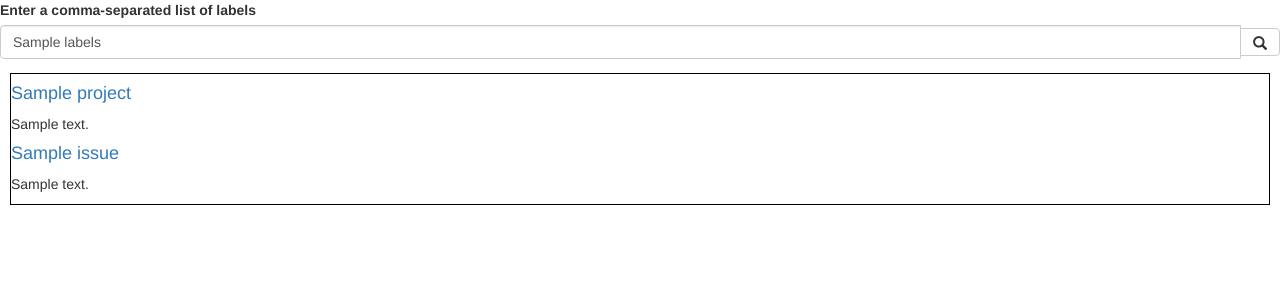
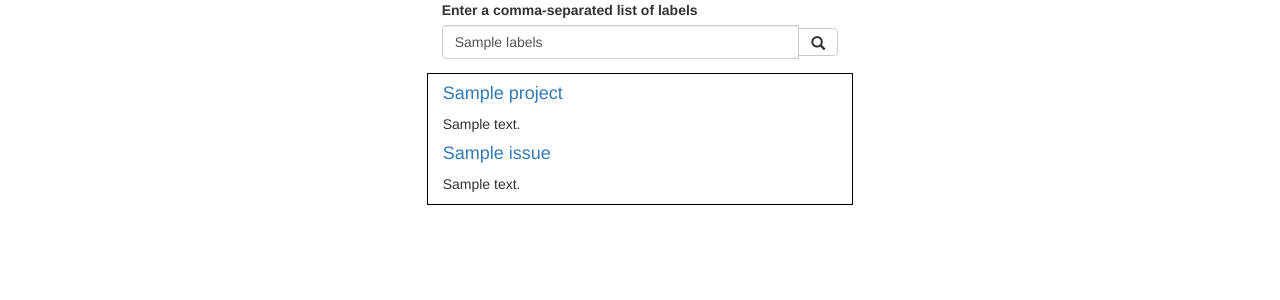
Before and after one commit to codeforamerica/civic-issue-finder, a Flask app: template templates/index.html in a window 1280 px wide. Shown: the top 300 px of the page. Run offline with Flask 2, Linux system fonts and the light colour scheme; the template is opened without the code that fills it: most values are stand-ins (such as "Sample title", 1, 10 or a date in 2020); some libraries are stand-ins or nearby versions.

Commit message:
Added bootstrap to the template

```diff
--- a/static/main.css
+++ b/static/main.css
@@ -1,6 +1,8 @@
 .issue {
   border: 1px solid black;
-  margin-bottom: 10px;
-  margin-right: 10px;
-  margin-left: 10px;
+  margin-bottom: 5px;
 }
+
+.issue p,h4 {
+  overflow: hidden;
+}
--- a/templates/index.html
+++ b/templates/index.html
@@ -5,6 +5,9 @@
   <link rel="stylesheet" type="text/css" href="{{ url_for('static', filename='main.css') }}">
 </head>
 <body>
+  <div class='container-fluid'>
+    <div class='row'>
+      <div class='col-sm-4 col-sm-offset-4'>
         <form class="form" role="search" action='/find' method='POST'>
           <label for='labels'>Enter a comma-separated list of labels</label>
           <div class="input-group">
@@ -18,21 +21,26 @@
               </div>
           </div>
         </form>
+      </div>
+    </div>
     {% if issues %}
+      <div class='row'>
         {% for issue in issues %}
-      <div class='issue'>
+          <div class='col-sm-4 col-sm-offset-4 issue'>
             <a href="{{ issue.project.code_url }}">
               <h4>{{ issue.project.name }}</h4>
             </a>
-        <p>{{ issue.project.description|indent(2, true)|truncate(140) }}</p>
+            <p>{{ issue.project.description|indent(2, true) }}</p>
             <a href="{{ issue.html_url }}">
               <h4>{{ issue.title }}</h4>
             </a>
-        <p>{{ issue.body|indent(2, true)|truncate(140) }}</p>
+            <p>{{ issue.body|indent(2, true) }}</p>
           </div>
         {% endfor %}
+      </div>
     {% else %}
       <h3>No Issues for label.</h3>
     {% endif %}
+  </div>
 </body>
 </html>
```
Lines whose indentation alone changed are shown as unchanged.
